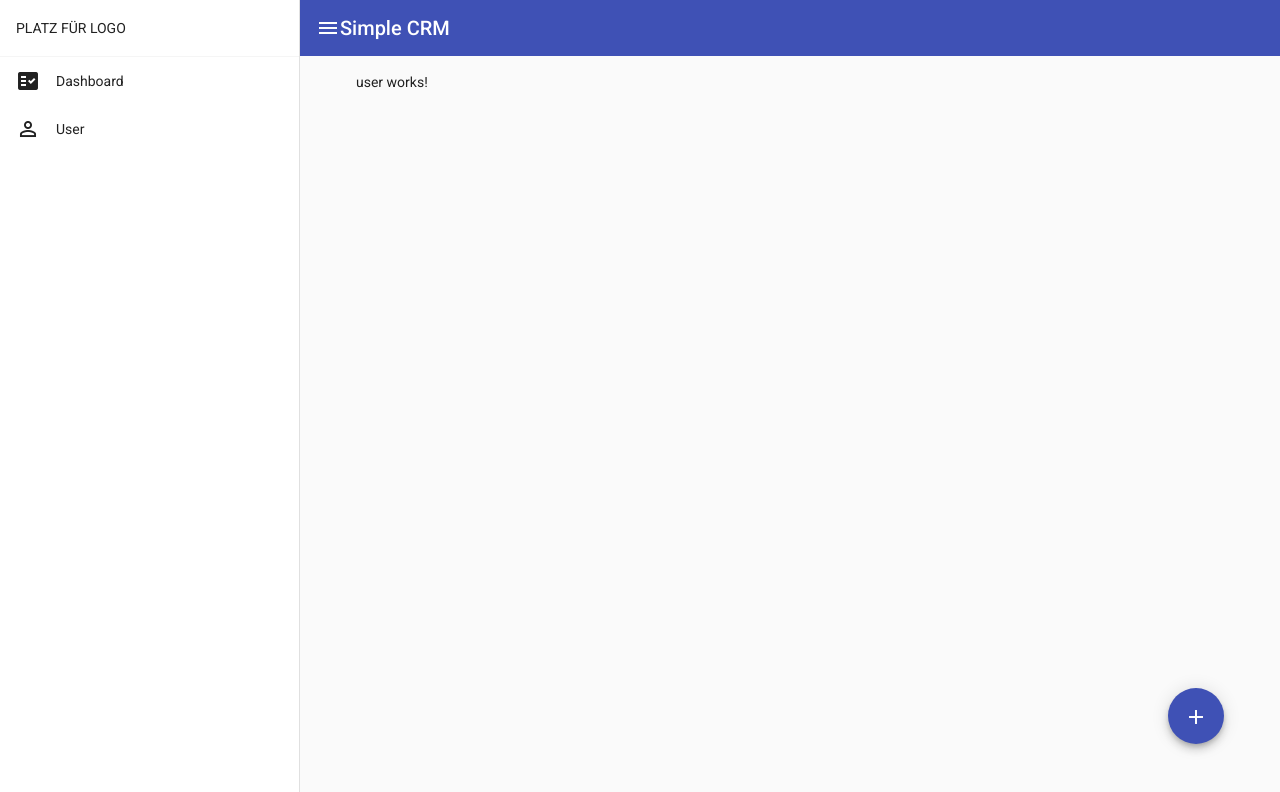
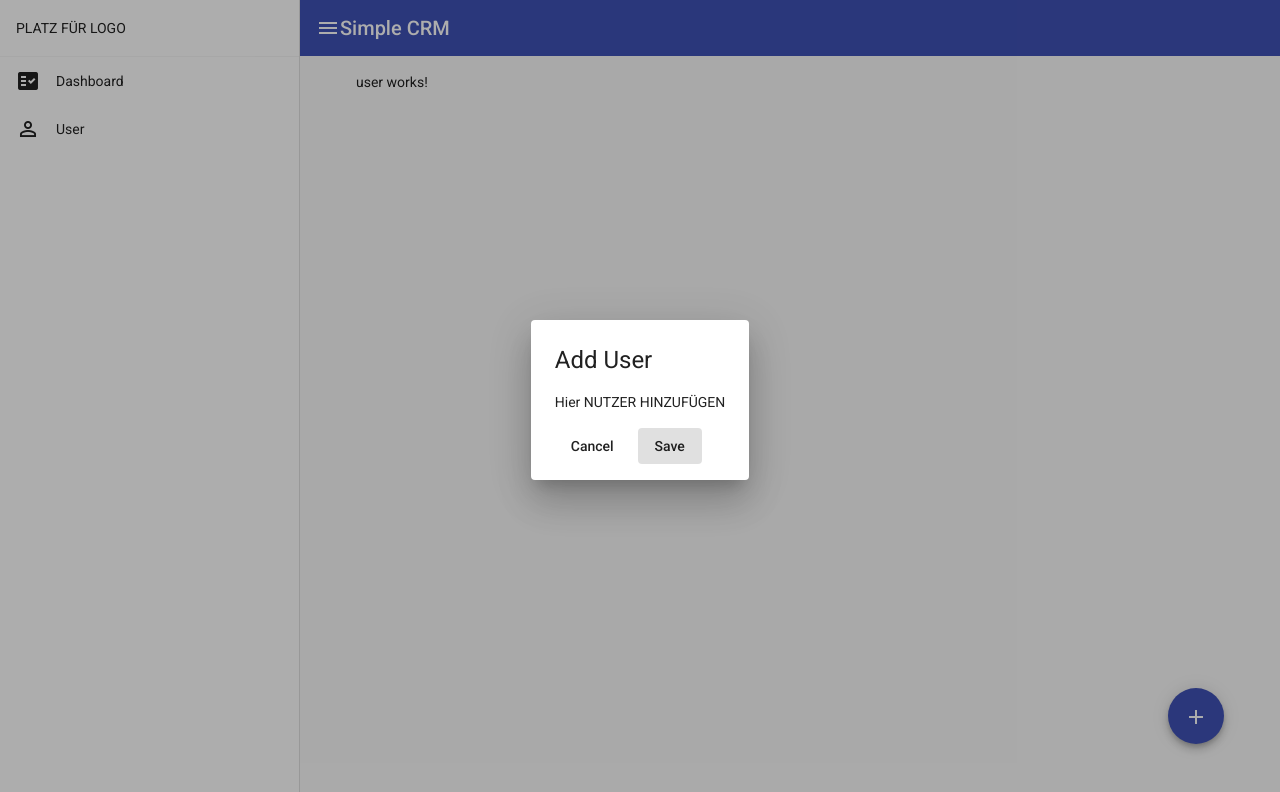
Before and after one commit to TrangCH/simple-crm, an Angular app: page /user in a window 1280 px wide. Both pictures are taken after a click on the button "add". Shown: the top 792 px of the page. Built offline with nearby package versions, Linux system fonts and the light colour scheme.

Commit message:
Open component in dialog

```diff
--- /dev/null
+++ b/src/app/dialog-add-user/dialog-add-user.component.html
@@ -0,0 +1,8 @@
+<h1 mat-dialog-title>Add User</h1>
+<div mat-dialog-content>
+  Hier NUTZER HINZUFÜGEN
+</div>
+<div mat-dialog-actions>
+  <button mat-button>Cancel</button>
+  <button mat-button cdkFocusInitial>Save</button>
+</div>
--- /dev/null
+++ b/src/app/dialog-add-user/dialog-add-user.component.ts
@@ -0,0 +1,15 @@
+import { Component, OnInit } from '@angular/core';
+
+@Component({
+  selector: 'app-dialog-add-user',
+  templateUrl: './dialog-add-user.component.html',
+  styleUrls: ['./dialog-add-user.component.scss']
+})
+export class DialogAddUserComponent implements OnInit {
+
+  constructor() { }
+
+  ngOnInit(): void {
+  }
+
+}
--- a/src/app/user/user.component.html
+++ b/src/app/user/user.component.html
@@ -3,6 +3,6 @@
 
 
 
-<button class="add-user-button" mat-fab color="primary" matTooltip="Add user">
+<button (click)="openDialog()" class="add-user-button" mat-fab color="primary" matTooltip="Add user">
     <mat-icon>add</mat-icon>
 </button>
--- a/src/app/user/user.component.ts
+++ b/src/app/user/user.component.ts
@@ -1,4 +1,6 @@
 import { Component, OnInit } from '@angular/core';
+import { MatDialog } from '@angular/material/dialog';
+import { DialogAddUserComponent } from '../dialog-add-user/dialog-add-user.component';
 
 @Component({
   selector: 'app-user',
@@ -7,9 +9,17 @@ import { Component, OnInit } from '@angular/core';
 })
 export class UserComponent implements OnInit {
 
-  constructor() { }
+  /**
+   * public dialog: MatDialog ist wichtig, damit man schon bereits vorhandenen Funktionen aus Angular verwenden kann.
+   * Siehe unten: openDialog()
+   */
+  constructor(public dialog: MatDialog) { }
 
   ngOnInit(): void {
   }
 
+  openDialog() {
+    this.dialog.open(DialogAddUserComponent);
+  }
+
 }
```
Also changed, not shown: src/app/app.module.ts (+6 -2 lines), src/app/dialog-add-user/dialog-add-user.component.scss (added), 1 other file (tests, documents, lock files or other folders).
